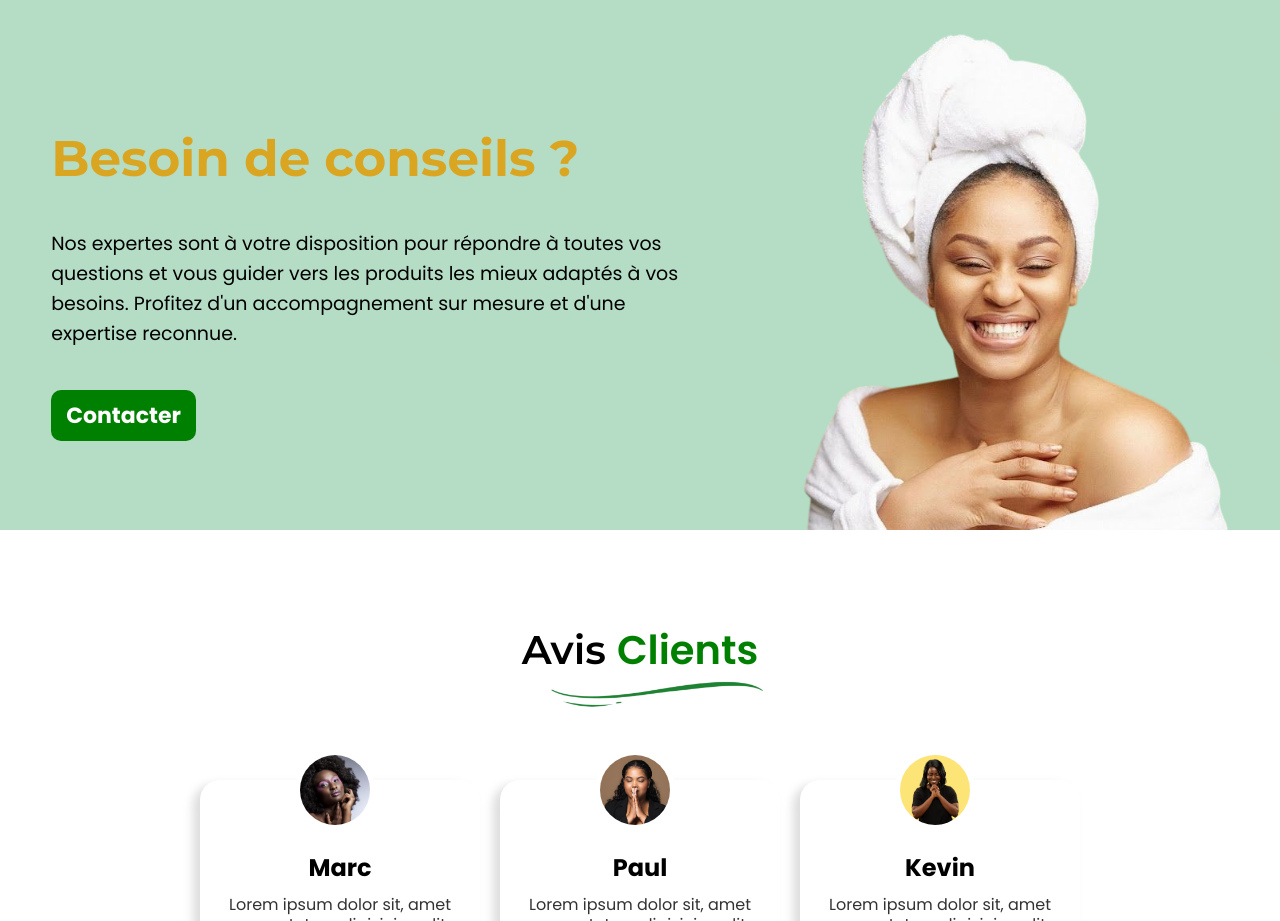
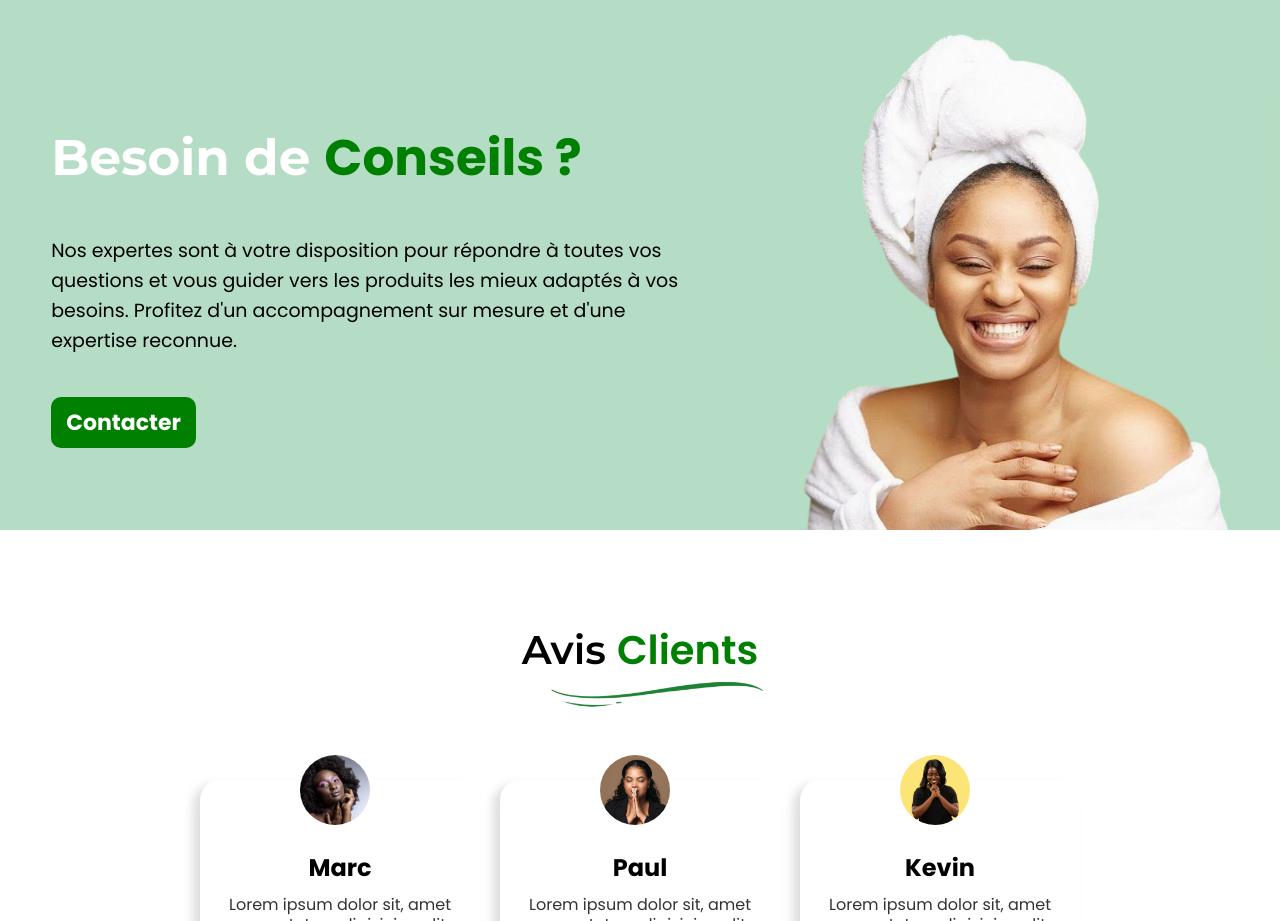
Before and after one commit to MBOUTOU/Nature, a plain HTML site: page index.html in a window 1280 px wide. Shown: the part 2940-3861 px from the top of the page. Drawn offline with nearby package versions, Linux system fonts and the light colour scheme.

Commit message:
true modification

```diff
--- a/index.html
+++ b/index.html
@@ -201,7 +201,7 @@
   <!-- la section contacter les expertes en beauté-->
   <div class="grid-gallerie">
     <div class="texte-contact">
-      <h2 class="title-contact">Besoin de conseils ?</h2>
+      <h2 class="title-contact">Besoin de <span>Conseils ?</span></h2>
       <p class="title-paragraphe">Nos expertes sont à votre disposition pour répondre à toutes vos questions et vous guider vers les produits les
         mieux adaptés à vos besoins. Profitez d'un accompagnement sur mesure et d'une expertise reconnue.</p>
       <a href="#" class="title-lien-contact">Contacter</a>
--- a/style.css
+++ b/style.css
@@ -528,12 +528,17 @@ position: relative;
 
 .texte-contact h2 {
     font-size: 50px;
-    color: goldenrod;
+    color: white;
     font-weight: bold;
     margin-bottom: 40px;
     font-family: "Montserrat", sans-serif;
     font-optical-sizing: auto;
     font-style: normal;
+}
+
+.texte-contact h2 span{
+    font-size: 50px;
+    color: green;
 }
 
 .texte-contact {
```
